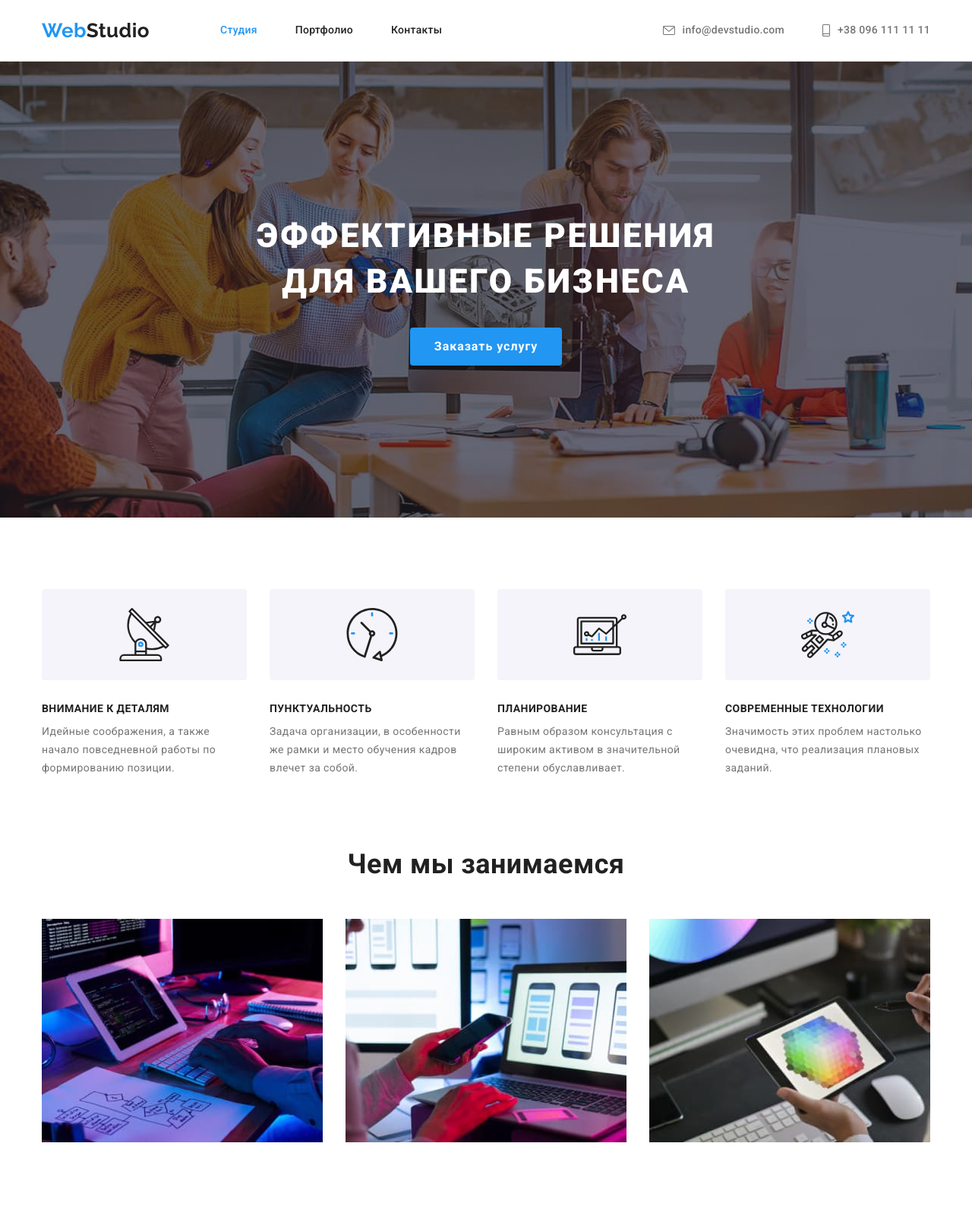
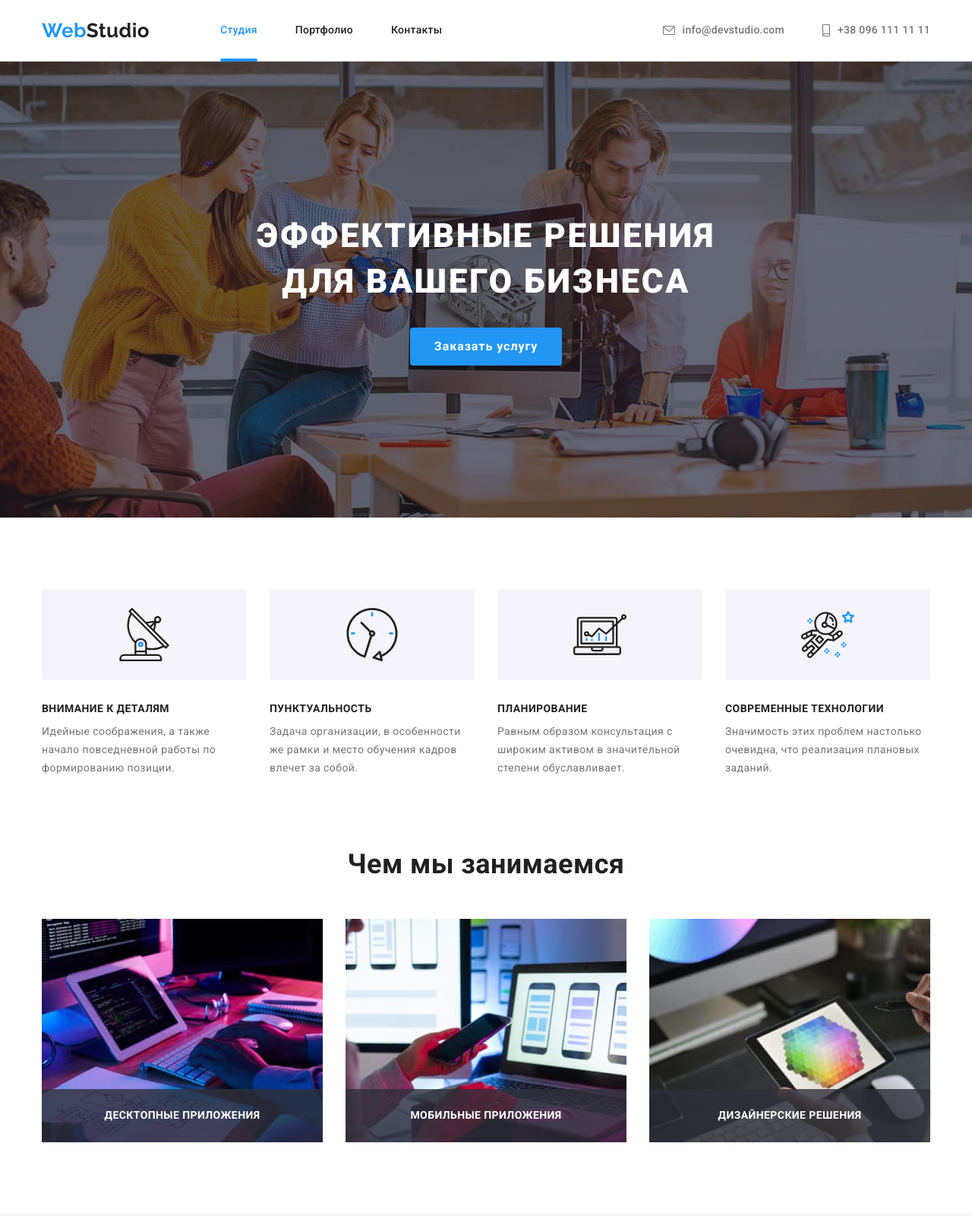
Before and after one commit to serge-belkin/goit-markup-hw-05, a plain HTML site: page index.html in a window 1280 px wide. Shown: the top 1600 px of the page at 76% size. Drawn offline with nearby package versions, Linux system fonts and the light colour scheme.

Commit message:
adds main page styles

```diff
--- a/css/styles.css
+++ b/css/styles.css
@@ -67,7 +67,19 @@ header {
 
 .studio-logo .studio-logo-head {color: var(--title-text-color);}
 
-.link.current {color: var(--accent-color);}
+.link.current {color: var(--accent-color);
+position: relative;}
+
+.current::after {
+  display: inline-block;
+  content: "";
+  position: absolute;
+  bottom: -1px;
+  width: 100%;
+  height: 4px;
+  border-radius: 2px;
+  background-color: var(--accent-color);
+}
 
 .studio-logo-accent {color: var(--accent-color);}
 
@@ -256,6 +268,25 @@ box-shadow: 0px 4px 4px rgba(0, 0, 0, 0.15);
   margin-left: 30px;
 }
 
+.what-we-do-list > .list-item {
+  position: relative;
+}
+
+.what-we-do-list img {
+display: block;
+}
+
+.what-we-do-text {
+  position: absolute;
+  bottom: 0;
+  width: 100%;
+  text-align: center;
+  padding-top: 27px;
+  padding-bottom: 27px;
+  background-color: rgba(47, 48, 58, 0.8);
+
+}
+
 .our-team {
   background-color: #F5F4FA;
 }
@@ -356,8 +387,6 @@ fill: var(--accent-color);
   --color1: currentColor;
 }
 
-
-
 /* Стили футера */
 
 .footer {
@@ -395,17 +424,21 @@ footer {background-color: #2F303A;}
   color: var(--tertiary-text-color);
 }
 
-.sm-title {
+.sm-title, .what-we-do-text {
   font-weight: 700;
     font-size: 14px;
     line-height: 1.14;
     letter-spacing: 0.03em;
     text-transform: uppercase;
     color: var(--tertiary-text-color);
-    display: block;
+
+}
+.sm-title {
+  display: block;
     padding-bottom: 20px;
     padding-top: 12px;
 }
+
 
 .footer-box {
   display: flex;
--- a/index.html
+++ b/index.html
@@ -128,9 +128,11 @@
           <ul class="what-we-do-list">
             <li class="list-item">
               <img src="./images/box1.jpg" alt="Человек набирает код на клавиатуре" width="370" />
+              <p class="what-we-do-text">Десктопные приложения</p>
             </li>
             <li class="list-item">
               <img src="./images/box2.jpg" alt="Человек держит в руках смартфон" width="370" />
+              <p class="what-we-do-text">Мобильные приложения</p>
             </li>
             <li class="list-item">
               <img
@@ -138,6 +140,7 @@
                 alt="Человек выбирает цвет из палитры на планшете"
                 width="370"
               />
+              <p class="what-we-do-text">Дизайнерские решения</p>
             </li>
           </ul>
         </div>
```
